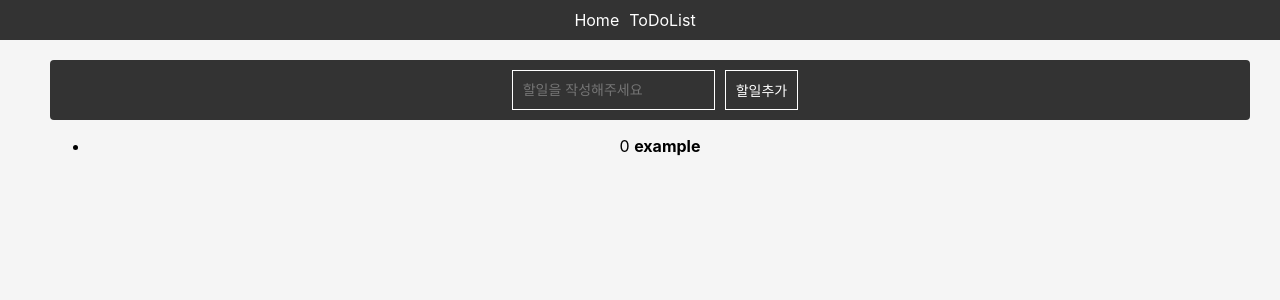
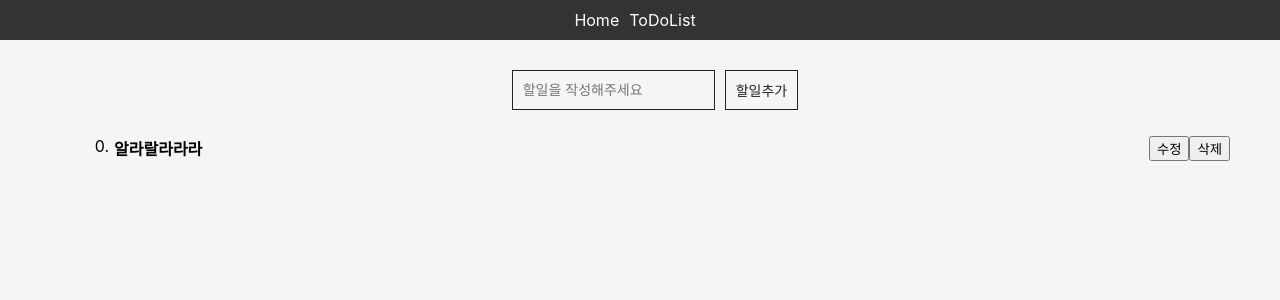
Before and after one commit to dkdlelql123/react, a React (Vite) app: page /todolist in a window 1280 px wide. Shown: the top 300 px of the page. Built offline with nearby package versions, Linux system fonts and the light colour scheme.

Commit message:
todoList 수정, 삭제 구현

```diff
--- a/src/feature/ToDoList.jsx
+++ b/src/feature/ToDoList.jsx
@@ -1,12 +1,77 @@
 import { useState } from "react"
 
+const ToDoForm = ({newToDoTitle, setNewToDoTitle,btnAddToDoList}) => {
+  return <div id="toDoListForm" >
+  <input
+    type="text"
+    placeholder="할일을 작성해주세요"
+    value={newToDoTitle}
+    onChange={ (e)=> setNewToDoTitle(e.target.value) }
+  />
+  <button onClick={btnAddToDoList} >할일추가</button>
+</div>
+}
+
+const ToDoLists = ({todos, btnDeleteToDoList, btnchangeToDoList}) => {
+  return <div id="toDoList">
+  <ul>
+  {
+    todos.map( todo => <ToDoItem
+      key={todo.id}
+      todo={todo}
+      btnDeleteToDoList={btnDeleteToDoList}
+      btnchangeToDoList={btnchangeToDoList}
+      /> )
+  }
+  </ul>
+</div>
+}
+
+const ToDoItem = ({todo, btnDeleteToDoList, btnchangeToDoList}) => {
+  const [title, setTitle] = useState(todo.title);
+  const [editMode, setEditMode] = useState(false);
+
+  const btnEditModeChangeClicked = () => {
+    setEditMode(false);
+    btnchangeToDoList(todo.id, title);
+  }
+
+  const btnEditModeCancleClicked = () => {
+    setEditMode(false);
+    setTitle(todo.title)
+  }
+
+  return <li>
+  <span>{todo.id}. </span>
+  {editMode == false ? (
+    <>
+      <strong>{todo.title}</strong>
+      <button onClick={ () => setEditMode(true) }>수정</button>
+    </>
+  ) : (
+    <>
+      <input
+        type="text"
+        value={title}
+        onChange={(e)=>setTitle(e.target.value) }
+        />
+      <button onClick={ btnEditModeChangeClicked } >수정완료</button>
+      <button onClick={ btnEditModeCancleClicked } >수정취소</button>
+    </>
+  ) }
+
+  <button onClick={ () => btnDeleteToDoList(todo.id) }>삭제</button>
+</li>
+}
+
 const ToDoList = () => {
+  console.clear();
   const [newToDoTitle, setNewToDoTitle] = useState();
   const [lastTodoId, setLastTodoId]  = useState(0);
   const [todos, setTodos] = useState([
     {
       id:0,
-      title:'example'
+      title:'알라랄라라라'
     }
   ]);
 
@@ -22,29 +87,35 @@ const ToDoList = () => {
     setLastTodoId(newTodo.id);
   }
 
+  const btnchangeToDoList = (changeIdx, newText) =>{
+    const newTodo = {
+      id: changeIdx,
+      title: newText
+    }
+
+    setTodos( todos.map((el, i) => i == changeIdx ? newTodo : el ) )
+    // setLastTodoId(lastTodoId - 1);
+  }
+
+  const btnDeleteToDoList = (deleteIdx) =>{
+    setTodos( todos.filter((el, i) => i != deleteIdx ) )
+    // setLastTodoId(lastTodoId - 1);
+  }
+
   return <>
     {todos.length === 0 && <h3>할일을 작성해주세요.</h3>}
 
-    <div id="toDoListForm" >
-      <input
-        type="text"
-        placeholder="할일을 작성해주세요"
-        value={newToDoTitle}
-        onChange={ (e)=> setNewToDoTitle(e.target.value) }
-      />
-      <button onClick={btnAddToDoList} >할일추가</button>
-    </div>
+    <ToDoForm
+      newToDoTitle={newToDoTitle}
+      setNewToDoTitle={setNewToDoTitle}
+      btnAddToDoList={btnAddToDoList}
+    />
 
-    <div id="toDoList">
-      <ul>
-      {
-        todos.map( todo => <li key={todo.id} >
-          <span>{todo.id} </span>
-          <strong>{todo.title}</strong>
-        </li> )
-      }
-      </ul>
-    </div>
+    <ToDoLists
+      todos={todos}
+      btnchangeToDoList={btnchangeToDoList}
+      btnDeleteToDoList={btnDeleteToDoList}
+    />
   </>
 }
 
--- a/src/index.css
+++ b/src/index.css
@@ -40,17 +40,17 @@ header nav > * {
 
 #toDoListForm {
   padding:10px;
-  background:#333;
   width:100%;
   display: flex;
   align-items: center;
   justify-content: center;
   border-radius: 4px;
+
 }
 
 #toDoListForm * {
-  color:#fff;
-  border:1px solid #fff;
+  color:#222;
+  border:1px solid #222;
   font-size:14px;
   height:40px;
   line-height: 40px;
@@ -61,7 +61,18 @@ header nav > * {
 }
 
 #toDoListForm button:hover {
-  background:#222
+  color:#111
 }
 
-#toDoList{}
+#toDoList li{
+  display:flex;
+}
+
+#toDoList li span{
+  flex-basis:24px;
+  text-align: center;
+}
+#toDoList li strong{
+  flex-grow:1;
+  text-align: left;
+}
```
